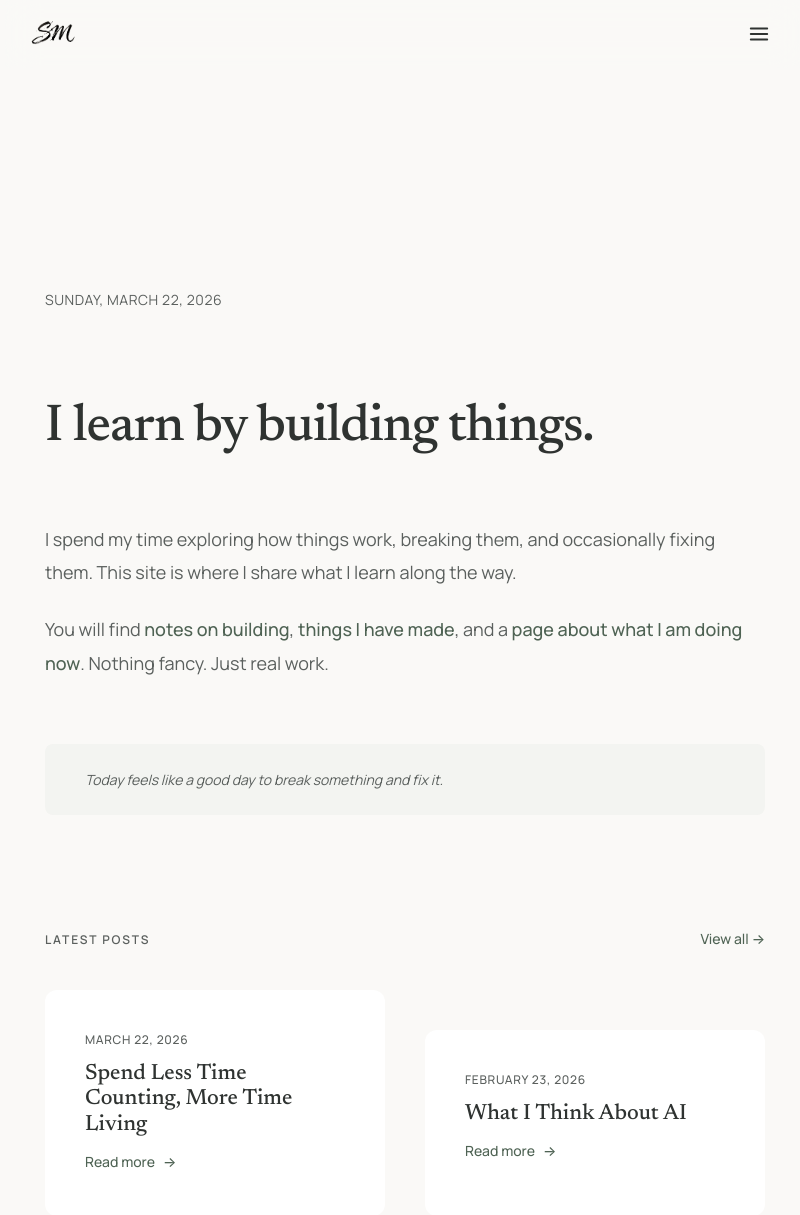
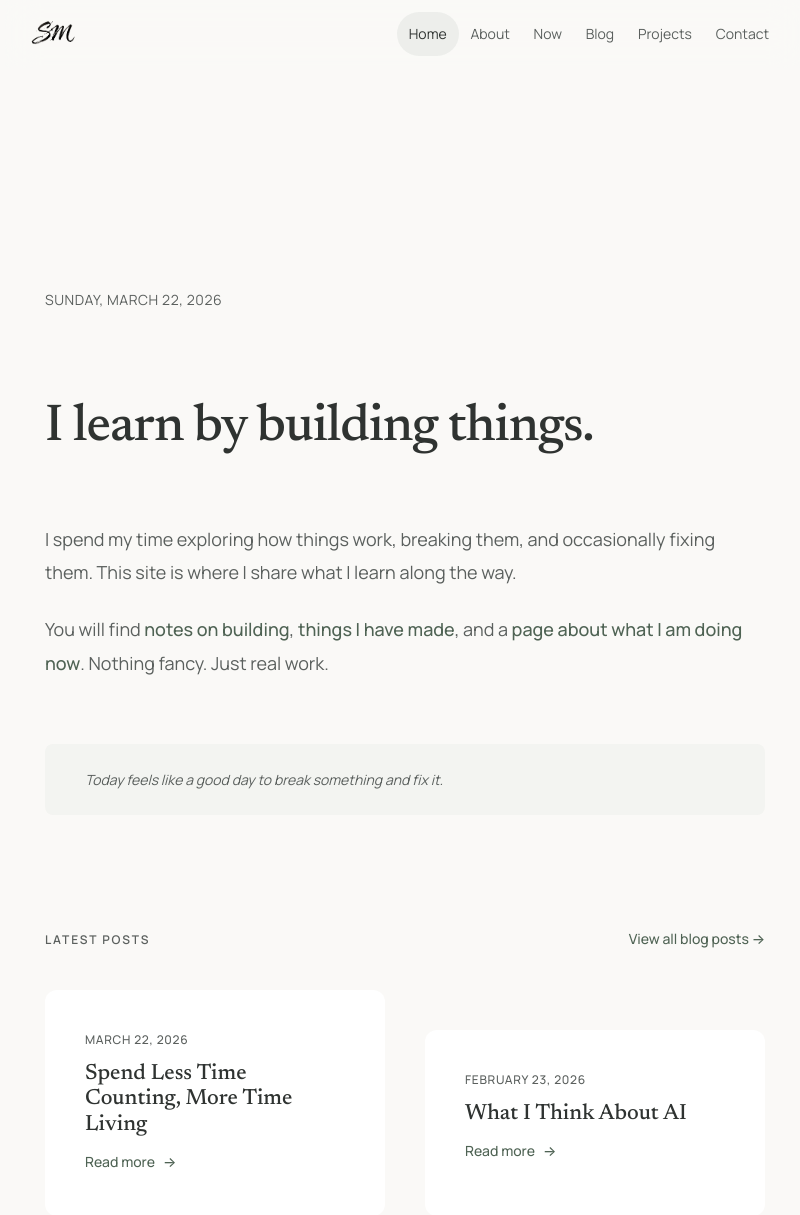
Before and after one commit to sa-munshi/sadab-munshi-personal-site, a PHP site: page / in a window 1280 px wide. Shown: the top 1215 px of the page, without its empty margins (235-1035 px from the left). Run offline with PHP 8.4, Linux system fonts and the light colour scheme.

Commit message:
Fix all 23 SEO and responsive design issues from full site audit
Co-authored-by: sa-munshi <237267786+sa-munshi@users.noreply.github.com>
Agent-Logs-Url: https://github.com/sa-munshi/sadab-munshi-personal-site/sessions/0ffd6944-4720-4dae-ae83-7a5e7385a310

```diff
--- a/assets/css/style.css
+++ b/assets/css/style.css
@@ -4,9 +4,6 @@
    ═══════════════════════════════════════════════════════ */
 
 @import url('variables.css');
-
-/* Google Fonts — Newsreader (headings) + Manrope (body) */
-@import url('https://fonts.googleapis.com/css2?family=Newsreader:ital,opsz,wght@0,6..72,400;0,6..72,500;0,6..72,600;1,6..72,400;1,6..72,500&family=Manrope:wght@400;500;600&family=JetBrains+Mono:wght@400&display=swap');
 
 /* ─────────────────────────────────────────────────────
    RESET & BASE
@@ -401,6 +398,41 @@ code {
     top: calc(48px + 8px);
     max-height: 75vh;
     overflow-y: auto;
+  }
+}
+
+/* ═══════════════════════════════════════════════════════
+   NAVIGATION — INLINE FOR TABLET & DESKTOP (≥769px)
+   ═══════════════════════════════════════════════════════ */
+
+@media (min-width: 769px) {
+  /* Always-visible horizontal nav — no hamburger needed */
+  .nav__links {
+    position: static;
+    flex-direction: row;
+    gap: 0;
+    padding: 0;
+    background: transparent;
+    box-shadow: none;
+    border-radius: 0;
+    opacity: 1;
+    visibility: visible;
+    transform: none;
+    top: auto;
+    left: auto;
+    right: auto;
+  }
+
+  .nav__link {
+    width: auto;
+    font-size: var(--text-sm);
+    padding: 0.6em 0.85em;
+    justify-content: center;
+  }
+
+  /* Hide hamburger button on desktop */
+  .nav__controls {
+    display: none;
   }
 }
 
--- a/assets/js/main.js
+++ b/assets/js/main.js
@@ -123,25 +123,6 @@
   });
 
   /* ─────────────────────────────────────────────────────
-     READING TIME CALCULATOR (For Blog Posts)
-     ───────────────────────────────────────────────────── */
-
-  function calculateReadingTime(text) {
-    const wordsPerMinute = 200;
-    const words = text.trim().split(/\s+/).length;
-    const minutes = Math.ceil(words / wordsPerMinute);
-    return minutes;
-  }
-
-  const articleContent = document.querySelector('.content');
-  const readingTimeElement = document.querySelector('.reading-time');
-
-  if (articleContent && readingTimeElement) {
-    const time = calculateReadingTime(articleContent.textContent);
-    readingTimeElement.textContent = `${time} min read`;
-  }
-
-  /* ─────────────────────────────────────────────────────
      LAZY LOADING IMAGES
      ───────────────────────────────────────────────────── */
 
--- a/functions.php
+++ b/functions.php
@@ -76,7 +76,7 @@ function asset($path) {
 /**
  * Format date nicely
  */
-function format_date($date, $format = 'M. Y') {
+function format_date($date, $format = 'M j, Y') {
     return date($format, strtotime($date));
 }
 
--- a/layout.php
+++ b/layout.php
@@ -91,6 +91,7 @@ if ($is_blog_post && isset($post)) {
         '@type' => 'Article',
         'headline' => isset($post['title']) ? $post['title'] : $page_title,
         'url' => $canonical_url,
+        'image' => 'https://www.sadabmunshi.online/assets/images/og-image.png',
         'author' => [
             '@type' => 'Person',
             'name' => 'Sadab Munshi'
@@ -128,8 +129,15 @@ if ($is_blog_post && isset($post)) {
   <meta property="og:title" content="<?php echo e($full_title); ?>">
   <meta property="og:description" content="<?php echo e($page_description); ?>">
   <meta property="og:image" content="https://www.sadabmunshi.online/assets/images/og-image.png">
+  <meta property="og:image:width" content="1200">
+  <meta property="og:image:height" content="630">
   <meta property="og:site_name" content="Sadab Munshi">
   <meta property="og:locale" content="en_US">
+  <?php if ($is_blog_post && isset($post)): ?>
+  <meta property="article:published_time" content="<?php echo isset($post['date']) ? e($post['date']) : ''; ?>">
+  <meta property="article:modified_time" content="<?php echo isset($post['modified']) ? e($post['modified']) : (isset($post['date']) ? e($post['date']) : ''); ?>">
+  <meta property="article:author" content="Sadab Munshi">
+  <?php endif; ?>
 
   <!-- Twitter -->
   <meta name="twitter:card" content="summary_large_image">
@@ -156,6 +164,7 @@ if ($is_blog_post && isset($post)) {
   <!-- Fonts — Newsreader (headings) + Manrope (body) -->
   <link rel="preconnect" href="https://fonts.googleapis.com">
   <link rel="preconnect" href="https://fonts.gstatic.com" crossorigin>
+  <link rel="stylesheet" href="https://fonts.googleapis.com/css2?family=Newsreader:ital,opsz,wght@0,6..72,400;0,6..72,500;0,6..72,600;1,6..72,400;1,6..72,500&family=Manrope:wght@400;500;600&family=JetBrains+Mono:wght@400&display=swap">
 
   <!-- Stylesheets -->
   <link rel="stylesheet" href="/assets/css/style.css">
--- a/pages/about.php
+++ b/pages/about.php
@@ -273,11 +273,11 @@ $extra_js = '<script>
     <h2>My Digital Co-Pilots</h2>
     <ul class="credits-list">
       <li>
-        <svg xmlns="http://www.w3.org/2000/svg" width="16" height="16" viewBox="0 0 24 24" fill="none" stroke="currentColor" stroke-width="2" stroke-linecap="round" stroke-linejoin="round"><path d="M12 2l3.09 6.26L22 9.27l-5 4.87 1.18 6.88L12 17.77l-6.18 3.25L7 14.14 2 9.27l6.91-1.01L12 2z"></path></svg>
+        <svg xmlns="http://www.w3.org/2000/svg" width="16" height="16" viewBox="0 0 24 24" fill="none" stroke="currentColor" stroke-width="2" stroke-linecap="round" stroke-linejoin="round" aria-hidden="true"><path d="M12 2l3.09 6.26L22 9.27l-5 4.87 1.18 6.88L12 17.77l-6.18 3.25L7 14.14 2 9.27l6.91-1.01L12 2z"></path></svg>
         <a href="https://www.moonshot.cn/" target="_blank" rel="noopener noreferrer">Kimi by Moonshot AI</a> — I use this for writing my day-to-day code, building out features, and fixing errors across my projects.
       </li>
       <li>
-        <svg xmlns="http://www.w3.org/2000/svg" width="16" height="16" viewBox="0 0 24 24" fill="none" stroke="currentColor" stroke-width="2" stroke-linecap="round" stroke-linejoin="round"><path d="M12 2l3.09 6.26L22 9.27l-5 4.87 1.18 6.88L12 17.77l-6.18 3.25L7 14.14 2 9.27l6.91-1.01L12 2z"></path></svg>
+        <svg xmlns="http://www.w3.org/2000/svg" width="16" height="16" viewBox="0 0 24 24" fill="none" stroke="currentColor" stroke-width="2" stroke-linecap="round" stroke-linejoin="round" aria-hidden="true"><path d="M12 2l3.09 6.26L22 9.27l-5 4.87 1.18 6.88L12 17.77l-6.18 3.25L7 14.14 2 9.27l6.91-1.01L12 2z"></path></svg>
         <a href="https://www.anthropic.com/" target="_blank" rel="noopener noreferrer">Claude by Anthropic</a> — My go-to for deep debugging, untangling messy code, and helping me figure out complex bugs when I get stuck.
       </li>
     </ul>
--- a/pages/blog/debugging-my-brain.php
+++ b/pages/blog/debugging-my-brain.php
@@ -8,6 +8,7 @@ $page_description = 'What coding taught me about my own thought patterns.';
 $post = [
     'title' => 'Debugging My Brain',
     'date' => '2025-08-03',
+    'modified' => '2025-08-03',
     'reading_time' => '6 min read',
 ];
 ?>
--- a/pages/blog/learning-in-public.php
+++ b/pages/blog/learning-in-public.php
@@ -8,6 +8,7 @@ $page_description = 'The fear, the vulnerability, and the unexpected benefits of
 $post = [
     'title' => 'Learning in Public',
     'date' => '2025-03-28',
+    'modified' => '2025-03-28',
     'reading_time' => '4 min read',
 ];
 ?>
--- a/pages/blog/notes-on-simplicity.php
+++ b/pages/blog/notes-on-simplicity.php
@@ -8,6 +8,7 @@ $page_description = 'Less is usually better. Some thoughts on keeping things sim
 $post = [
     'title' => 'Notes on Simplicity',
     'date' => '2025-05-20',
+    'modified' => '2025-05-20',
     'reading_time' => '3 min read',
 ];
 ?>
--- a/pages/blog/slow-growth.php
+++ b/pages/blog/slow-growth.php
@@ -8,6 +8,7 @@ $page_description = 'Embracing the long, unglamorous path of gradual improvement
 $post = [
     'title' => 'Slow Growth',
     'date' => '2025-11-08',
+    'modified' => '2025-11-08',
     'reading_time' => '5 min read',
 ];
 ?>
--- a/pages/blog/the-art-of-finishing.php
+++ b/pages/blog/the-art-of-finishing.php
@@ -8,6 +8,7 @@ $page_description = 'Why starting is easy and finishing is everything.';
 $post = [
     'title' => 'The Art of Finishing',
     'date' => '2025-06-14',
+    'modified' => '2025-06-14',
     'reading_time' => '5 min read',
 ];
 ?>
--- a/pages/blog/why-i-started-building-things.php
+++ b/pages/blog/why-i-started-building-things.php
@@ -8,6 +8,7 @@ $page_description = 'On curiosity, starting small, and creating for yourself.';
 $post = [
     'title' => 'Why I Started Making Things',
     'date' => '2025-12-15',
+    'modified' => '2025-12-15',
     'reading_time' => '4 min read',
 ];
 ?>
--- a/pages/home.php
+++ b/pages/home.php
@@ -3,7 +3,7 @@
  * HOME PAGE
  * Editorial, polished, content-focused
  */
-$page_title = 'Sadab Munshi';
+$page_title = 'Sadab Munshi — Student, Builder';
 $page_description = 'I learn by building things. Notes on what I make, break, and figure out along the way.';
 
 // Current date with day name in IST: "Sunday, February 22, 2026"
@@ -423,15 +423,7 @@ $extra_css = '<style>
 }
 
 /* ======================== MOBILE ======================== */
-@media (max-width: 640px) {
-  .letter-container {
-    padding: var(--space-2xl) var(--space-sm) var(--space-xl);
-  }
-
-  .letter-opening {
-    font-size: var(--text-2xl);
-  }
-
+@media (max-width: 768px) {
   .digest-list {
     grid-template-columns: 1fr;
   }
@@ -442,6 +434,16 @@ $extra_css = '<style>
 
   .digest-card {
     padding: var(--space-md);
+  }
+}
+
+@media (max-width: 640px) {
+  .letter-container {
+    padding: var(--space-2xl) var(--space-sm) var(--space-xl);
+  }
+
+  .letter-opening {
+    font-size: var(--text-2xl);
   }
 
   .digest-card__title {
@@ -482,9 +484,9 @@ $todayMood = $moods[array_rand($moods)];
   </div>
 
   <!-- Opening -->
-  <p class="letter-opening">
+  <h1 class="letter-opening">
     I learn by building things.
-  </p>
+  </h1>
 
   <!-- Body -->
   <div class="letter-body">
@@ -505,7 +507,7 @@ $todayMood = $moods[array_rand($moods)];
   <section class="editorial-section">
     <div class="section-header">
       <h2 class="section-label">Latest Posts</h2>
-      <a href="/blog/" class="section-link">View all →</a>
+      <a href="/blog/" class="section-link">View all blog posts →</a>
     </div>
 
     <div class="digest-list">
```
Also changed, not shown: pages/colophon.php (+5 -5 lines), pages/projects.php (+1 -7 lines), sitemap.xml (+37 -0 lines).
